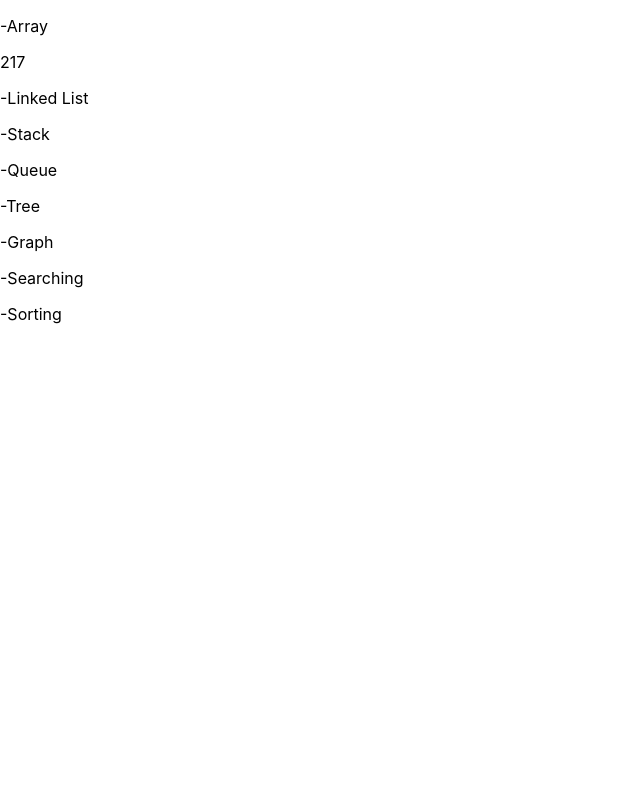
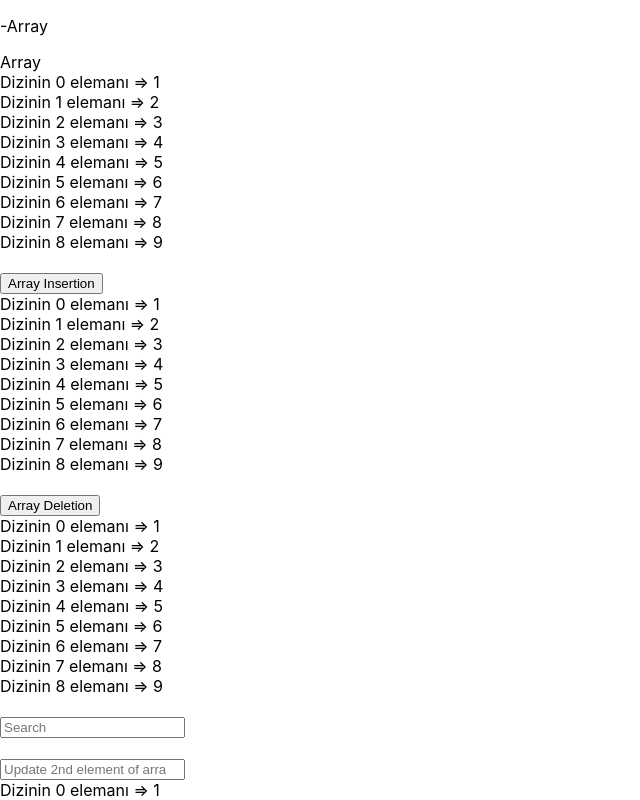
Before and after one commit to yucellsarikaya/Data-Structures, a React (Create React App) app: page / in a window 1280 px wide. Shown: the top 800 px of the page, without its empty margins (0-640 px from the left). Built offline with nearby package versions, Linux system fonts and the light colour scheme; the HTML template or start-up script is replaced by a standard one.

Commit message:
Array Data Structure

```diff
--- a/src/Page/PageArray.tsx
+++ b/src/Page/PageArray.tsx
@@ -1,8 +1,107 @@
-import React from "react";
-import { ArrayStore as rootStore } from "../Store/ArrayStore";
+import { ArrayStore as Store } from "../Store/ArrayStore";
+import Container from "react-bootstrap/Container";
+import Col from "react-bootstrap/Col";
+import { useEffect, useState } from "react";
 
 const ArrayPage = () => {
-  return <div>{rootStore.test() + rootStore.a}</div>;
+  let [index, setIndex] = useState([1]);
+
+  useEffect(() => {}, [setIndex]);
+
+  const Reflesh = () => {
+    setIndex([...index, 1]);
+  };
+
+  return (
+    <div>
+      <Container>
+        Array
+        {Store.Array.map((element, index) => {
+          return (
+            <Col key={index}>
+              Dizinin {index} elemanı ={">"} {element}
+            </Col>
+          );
+        })}
+      </Container>
+      <br />
+      <Container>
+        <button
+          onClick={() => {
+            Reflesh();
+            Store.IsArrayPush();
+          }}
+        >
+          Array Insertion
+        </button>
+        {Store.PushArray.map((element, index) => {
+          return (
+            <Col key={index}>
+              Dizinin {index} elemanı ={">"} {element}
+            </Col>
+          );
+        })}
+      </Container>
+      <br />
+      <Container>
+        <button
+          onClick={() => {
+            Reflesh();
+            Store.IsArrayDelete();
+          }}
+        >
+          Array Deletion
+        </button>
+        {Store.DeleteArray.map((element, index) => {
+          return (
+            <Col key={index}>
+              Dizinin {index} elemanı ={">"} {element}
+            </Col>
+          );
+        })}
+      </Container>
+      <br />
+      <Container>
+        <input
+          placeholder="Search"
+          type={"number"}
+          onChange={(e) => {
+            Reflesh();
+            Store.IsArraySearch(
+              e.currentTarget.value === ""
+                ? undefined
+                : parseInt(e.currentTarget.value)
+            );
+          }}
+        />
+        <br />
+        <label>{Store.SetSearch}</label>
+      </Container>
+      <br />
+      <Container>
+        <input
+          placeholder="Update 2nd element of array"
+          type={"number"}
+          onChange={(e) => {
+            Reflesh();
+            Store.IsArrayUpdate(
+              e.currentTarget.value === ""
+                ? undefined
+                : parseInt(e.currentTarget.value)
+            );
+          }}
+        />
+        <br />
+        {Store.UpdateArray.map((element, index) => {
+          return (
+            <Col key={index}>
+              Dizinin {index} elemanı ={">"} {element}
+            </Col>
+          );
+        })}
+      </Container>
+    </div>
+  );
 };
 
 export default ArrayPage;
--- a/src/Store/ArrayStore.ts
+++ b/src/Store/ArrayStore.ts
@@ -1,8 +1,36 @@
 export class ArrayStore {
-  public static test = (): number => {
-    const a = 212;
-    return a;
+  public static IsArrayPush = () => {
+    ArrayStore.PushArray.push(Math.floor(Math.random() * 1000) + 1);
   };
 
-  public static a: number = 5;
+  public static IsArrayDelete = () => {
+    ArrayStore.DeleteArray.pop();
+  };
+
+  public static IsArraySearch = (key: number | undefined) => {
+    if (key === undefined) {
+      ArrayStore.SetSearch = "";
+      return false
+    }
+    const Isthere = ArrayStore.Array.indexOf(key);
+    if (Isthere !== -1) {
+      ArrayStore.SetSearch =
+        "The data you entered is in the " + Isthere + ".index";
+    } else {
+      ArrayStore.SetSearch = "The data you entered is not in the array";
+    }
+  };
+
+  public static IsArrayUpdate = (key: number | undefined) => {
+    if (key === undefined) {
+      return false
+    }
+    ArrayStore.UpdateArray[2] = key
+  };
+
+  public static Array: any[] = [1, 2, 3, 4, 5, 6, 7, 8, 9];
+  public static PushArray: any[] = [1, 2, 3, 4, 5, 6, 7, 8, 9];
+  public static DeleteArray: any[] = [1, 2, 3, 4, 5, 6, 7, 8, 9];
+  public static UpdateArray: any[] = [1, 2, 3, 4];
+  public static SetSearch: string | number | undefined = "";
 }
```
